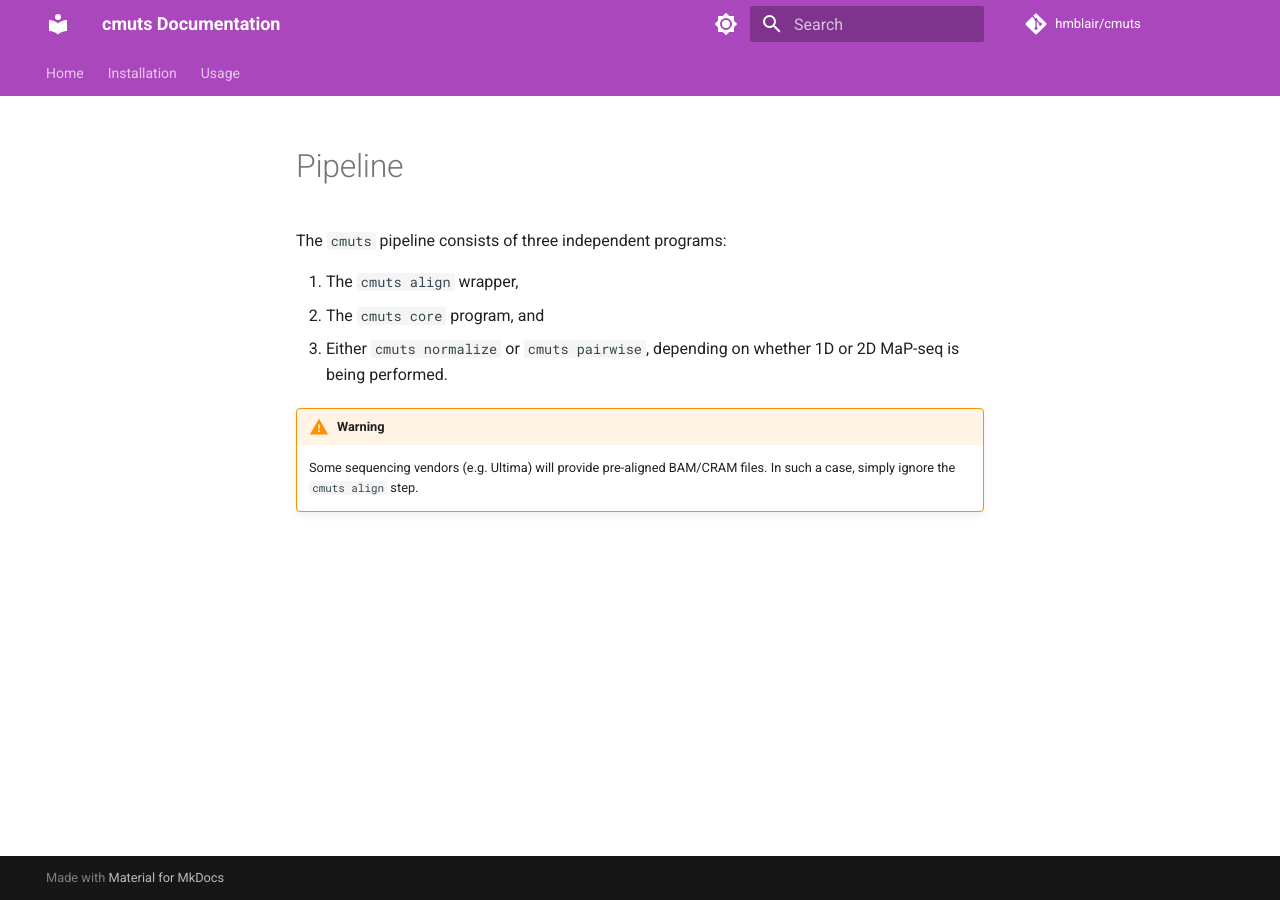
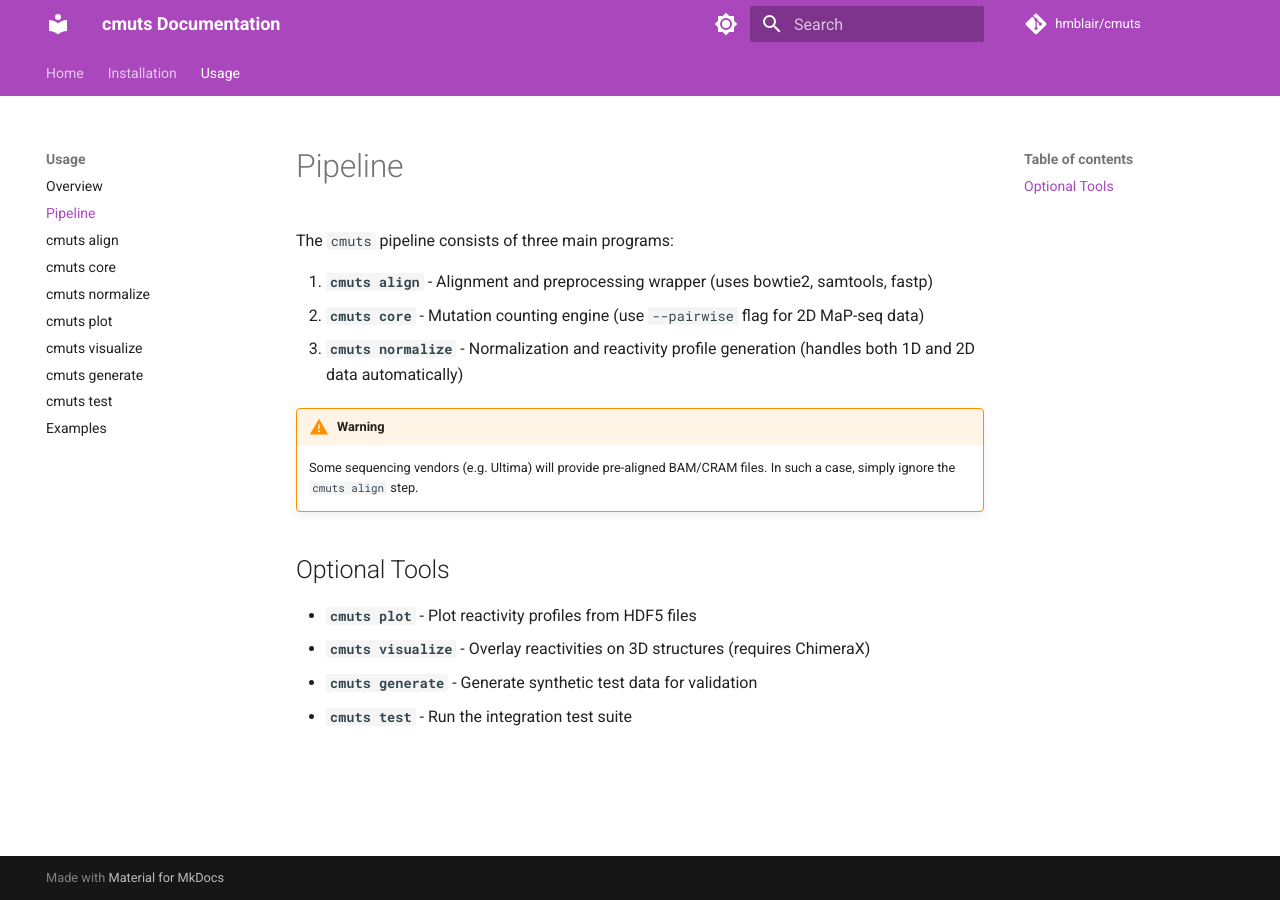
Before and after one commit to hmblair/cmuts, an MkDocs documentation site: the page built from docs/usage/pipeline.md, in a window 1280 px wide. Built offline with MkDocs 1.6.1 and Material for MkDocs 9.7.7, drawn with Linux system fonts in a browser that asks for light colours; comment, search, counter and statistics services are not loaded.

Commit message:
Update documentation: Linux instructions, testing, pipeline
- Add Linux (Ubuntu/Debian, Fedora/RHEL) installation instructions
- Add cmuts-test.md documenting the pytest integration test suite
- Fix pipeline.md: remove obsolete cmuts pairwise reference
- Update mkdocs.yaml navigation with Pipeline and cmuts test pages
- Add cmuts plot and cmuts test references to overview page

🤖 Generated with [Claude Code](https://claude.com/claude-code)

Co-Authored-By: Claude <noreply@anthropic.com>

```diff
--- a/docs/usage/pipeline.md
+++ b/docs/usage/pipeline.md
@@ -1,9 +1,16 @@
 
-The `cmuts` pipeline consists of three independent programs:
+The `cmuts` pipeline consists of three main programs:
 
-  1. The `cmuts align` wrapper,
-  2. The `cmuts core` program, and
-  3. Either `cmuts normalize` or `cmuts pairwise`, depending on whether 1D or 2D MaP-seq is being performed.
+  1. **`cmuts align`** - Alignment and preprocessing wrapper (uses bowtie2, samtools, fastp)
+  2. **`cmuts core`** - Mutation counting engine (use `--pairwise` flag for 2D MaP-seq data)
+  3. **`cmuts normalize`** - Normalization and reactivity profile generation (handles both 1D and 2D data automatically)
 
 !!! warning
     Some sequencing vendors (e.g. Ultima) will provide pre-aligned BAM/CRAM files. In such a case, simply ignore the `cmuts align` step.
+
+## Optional Tools
+
+- **`cmuts plot`** - Plot reactivity profiles from HDF5 files
+- **`cmuts visualize`** - Overlay reactivities on 3D structures (requires ChimeraX)
+- **`cmuts generate`** - Generate synthetic test data for validation
+- **`cmuts test`** - Run the integration test suite
--- a/mkdocs.yaml
+++ b/mkdocs.yaml
@@ -34,12 +34,15 @@ nav:
     - Installation: installation/installation.md
     - Organization-Specific Notes: installation/org-notes.md
   - Usage:
-    - cmuts: usage/cmuts.md
+    - Overview: usage/cmuts.md
+    - Pipeline: usage/pipeline.md
     - cmuts align: usage/cmuts-align.md
     - cmuts core: usage/cmuts-core.md
     - cmuts normalize: usage/cmuts-normalize.md
     - cmuts plot: usage/cmuts-plot.md
     - cmuts visualize: usage/cmuts-visualize.md
+    - cmuts generate: usage/cmuts-generate.md
+    - cmuts test: usage/cmuts-test.md
     - Examples: usage/examples.md
 
 plugins:
```
Also changed, not shown: docs/installation/requirements.md (+30 -0 lines), docs/usage/cmuts-core.md (+2 -0 lines), docs/usage/cmuts-generate.md (+2 -0 lines), docs/usage/cmuts-test.md (added, +106 -0 lines), docs/usage/cmuts.md (+4 -0 lines).
